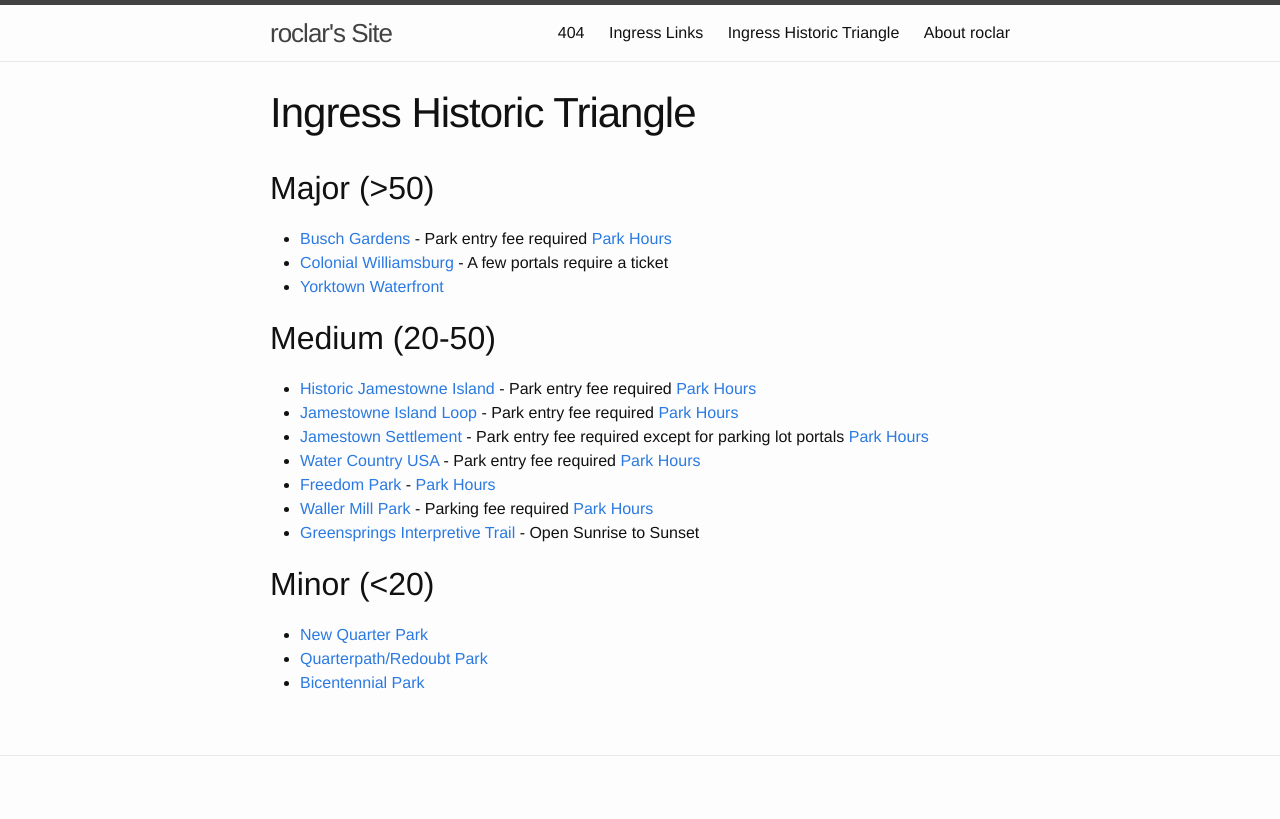
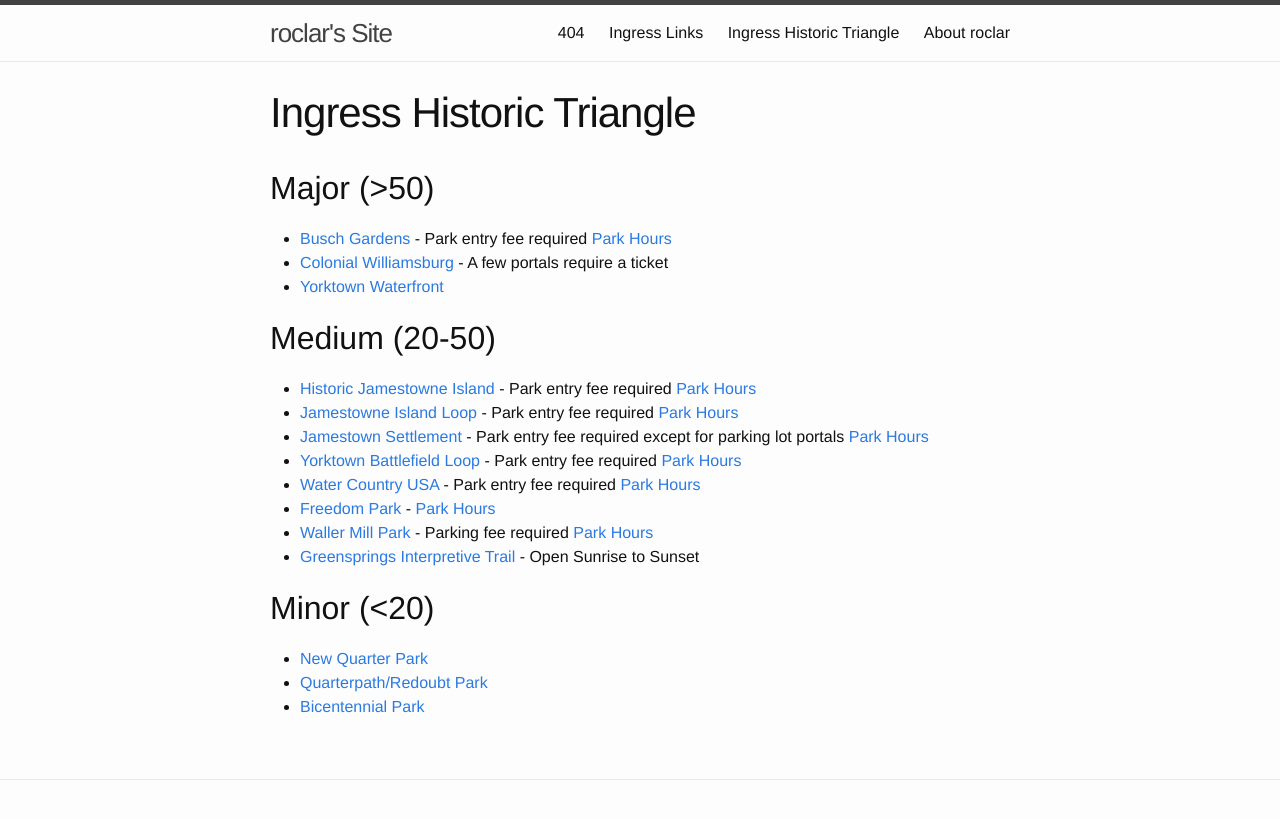
Before and after one commit to roclar/roclar.github.io, a Jekyll site: the page built from ingressHT.md, in a window 1280 px wide. Shown: the top 819 px of the page. Built offline with Jekyll 4.4.1, drawn with Linux system fonts in a browser that asks for light colours.

Commit message:
Added Yorktown Battlefield

```diff
--- a/ingressHT.md
+++ b/ingressHT.md
@@ -15,6 +15,7 @@
 - [Historic Jamestowne Island](https://www.ingress.com/intel?ll=37.211026,-76.777262&z=17&pll=37.211026,-76.777262) - Park entry fee required [Park Hours](https://www.nps.gov/jame/planyourvisit/hours.htm)
 - [Jamestowne Island Loop](https://www.ingress.com/intel?ll=37.211114,-76.773574&z=17&pll=37.211114,-76.773574) - Park entry fee required [Park Hours](https://www.nps.gov/jame/planyourvisit/hours.htm)
 - [Jamestown Settlement](https://www.ingress.com/intel?ll=37.227067,-76.781889&z=17&pll=37.227067,-76.781889) - Park entry fee required except for parking lot portals [Park Hours](http://www.historyisfun.org/visit/directions/)
+- [Yorktown Battlefield Loop](https://www.ingress.com/intel?ll=37.223025,-76.495863&z=17&pll=37.223025,-76.495863) - Park entry fee required [Park Hours](https://www.nps.gov/york/planyourvisit/fees.htm)
 - [Water Country USA](https://www.ingress.com/intel?ll=37.262697,-76.636862&z=17&pll=37.262697,-76.636862) - Park entry fee required [Park Hours](https://watercountryusa.com/en/williamsburg/park-info/park-hours)
 - [Freedom Park](https://www.ingress.com/intel?ll=37.318004,-76.800115&z=17&pll=37.318004,-76.800115) - [Park Hours](http://www.jamescitycountyva.gov/Facilities/Facility/Details/Freedom-Park-7)
 - [Waller Mill Park](https://www.ingress.com/intel?ll=37.31751,-76.701134&z=17&pll=37.31751,-76.701134) - Parking fee required [Park Hours](http://www.williamsburgva.gov/government/department-i-z/parks-recreation/waller-mill-park)
```
